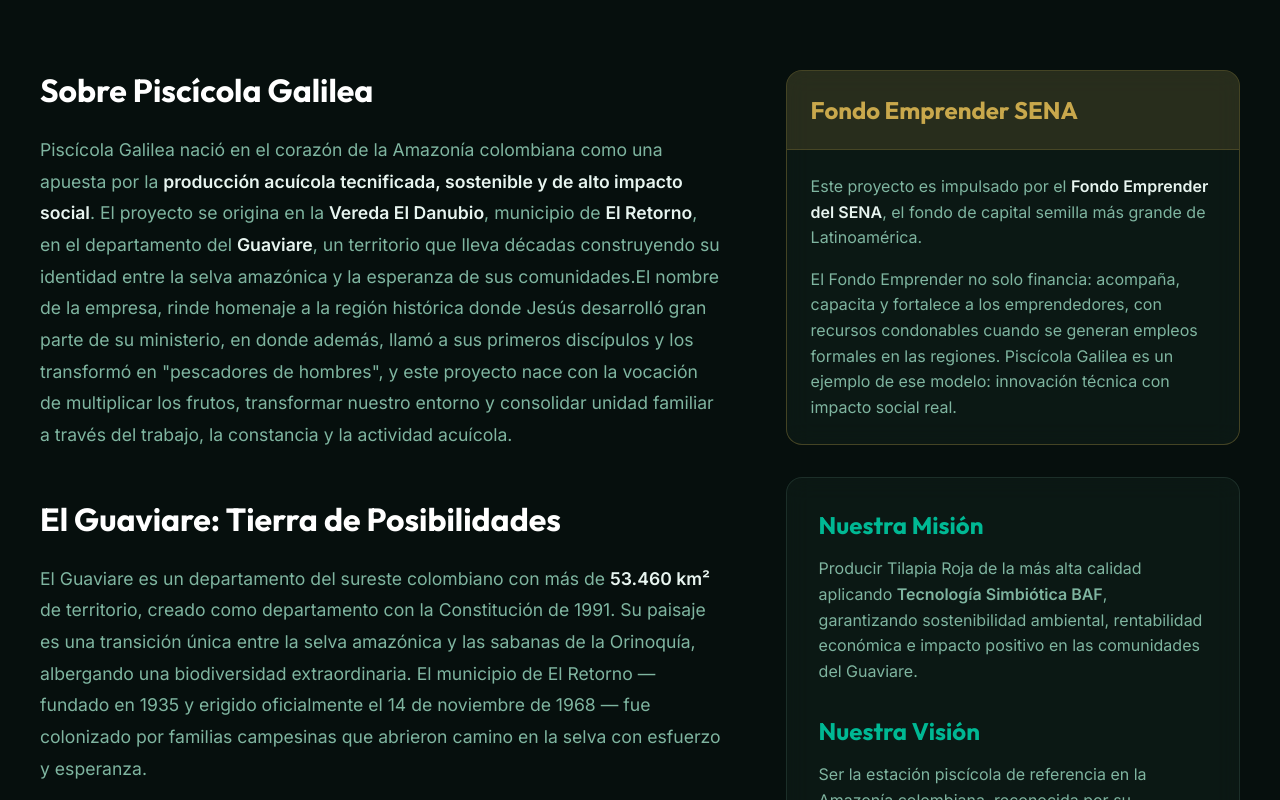
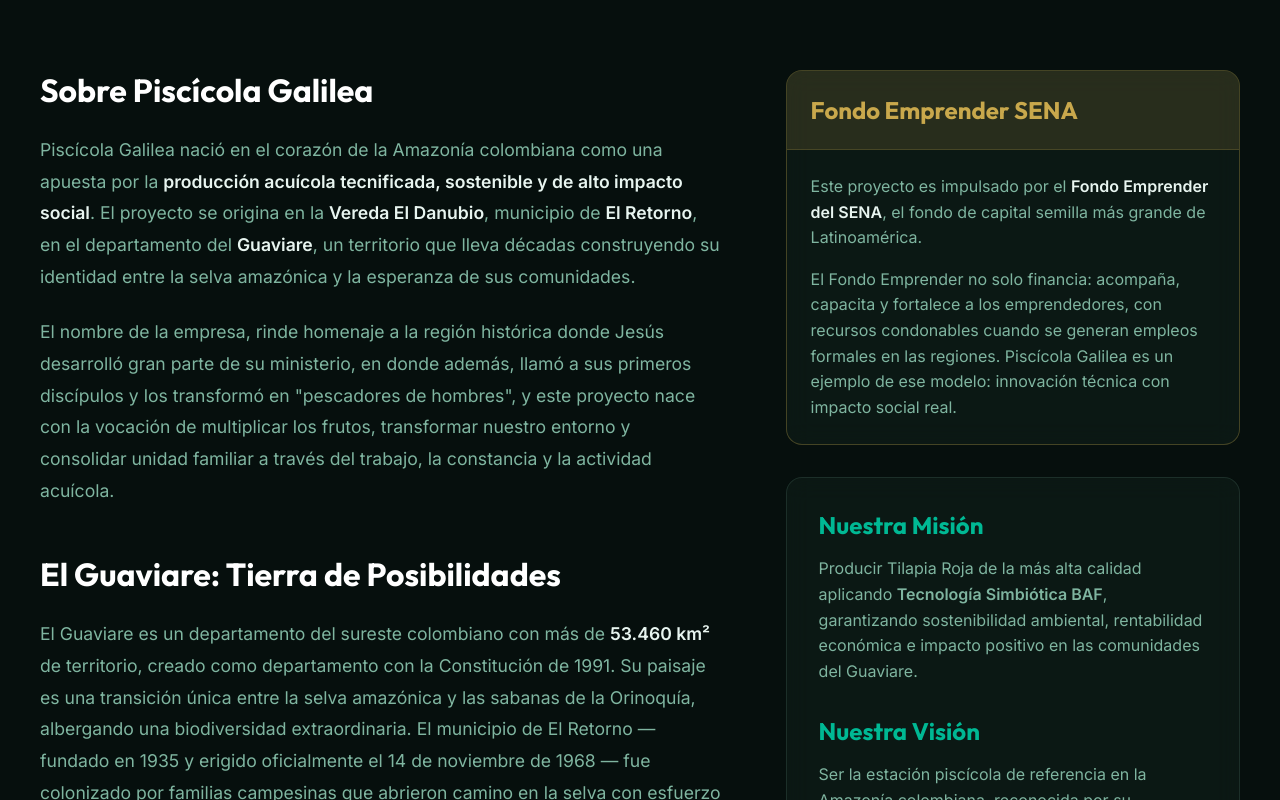
Before and after one commit to andresraveorozco92/piscicola-galilea, a Next.js app: page /nosotros in a window 1280 px wide. Shown: the part 880-1680 px from the top of the page. Built offline with nearby package versions, Linux system fonts and the light colour scheme.

Commit message:
Update page.tsx

```diff
--- a/src/app/nosotros/page.tsx
+++ b/src/app/nosotros/page.tsx
@@ -36,7 +36,10 @@ export default function NosotrosPage() {
               <p>
                 Piscícola Galilea nació en el corazón de la Amazonía colombiana como una apuesta por la <strong>producción acuícola tecnificada, sostenible y de alto impacto social</strong>.
                 El proyecto se origina en la <strong>Vereda El Danubio</strong>, municipio de <strong>El Retorno</strong>, en el departamento del <strong>Guaviare</strong>,
-                un territorio que lleva décadas construyendo su identidad entre la selva amazónica y la esperanza de sus comunidades.El nombre de la empresa, rinde homenaje a la región histórica
+                un territorio que lleva décadas construyendo su identidad entre la selva amazónica y la esperanza de sus comunidades.
+              </p>
+              <p>
+                El nombre de la empresa, rinde homenaje a la región histórica
                 donde Jesús desarrolló gran parte de su ministerio, en donde además, llamó a sus primeros discípulos y los transformó en "pescadores de hombres", y este proyecto nace con la vocación de multiplicar los frutos, transformar nuestro entorno y
                 consolidar unidad familiar a través del trabajo, la constancia y la actividad acuícola.
               </p>
```
